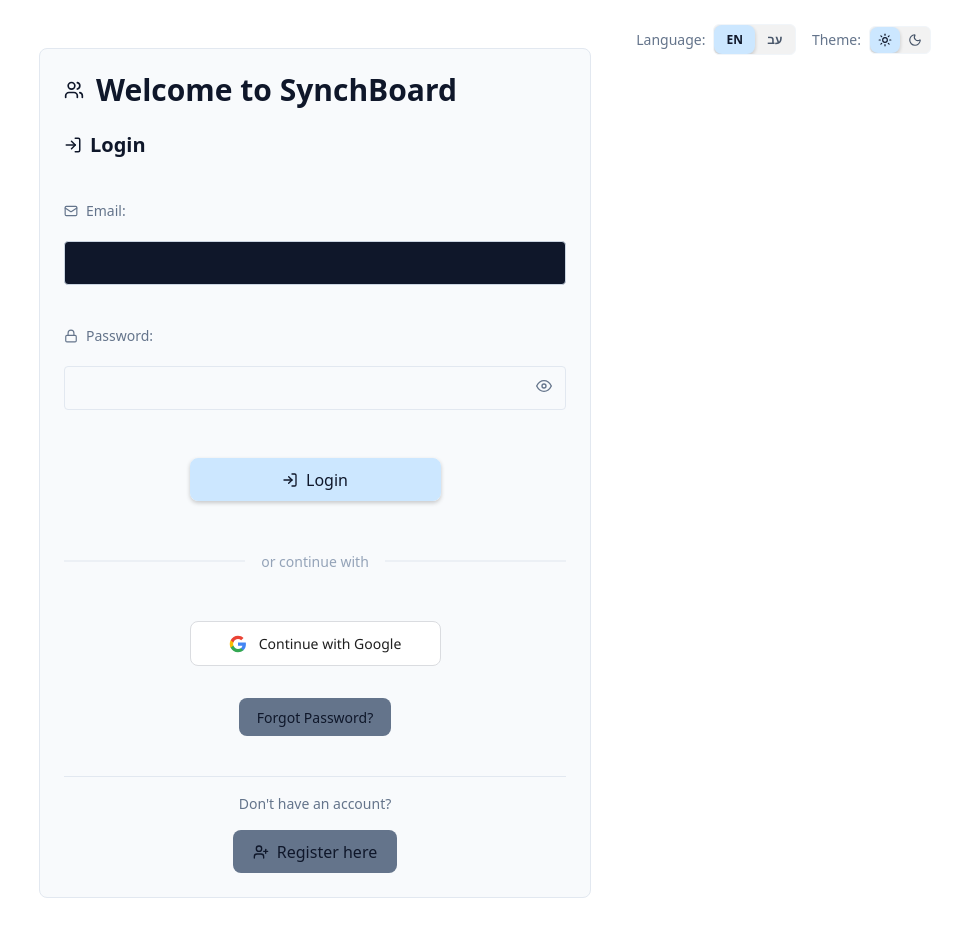
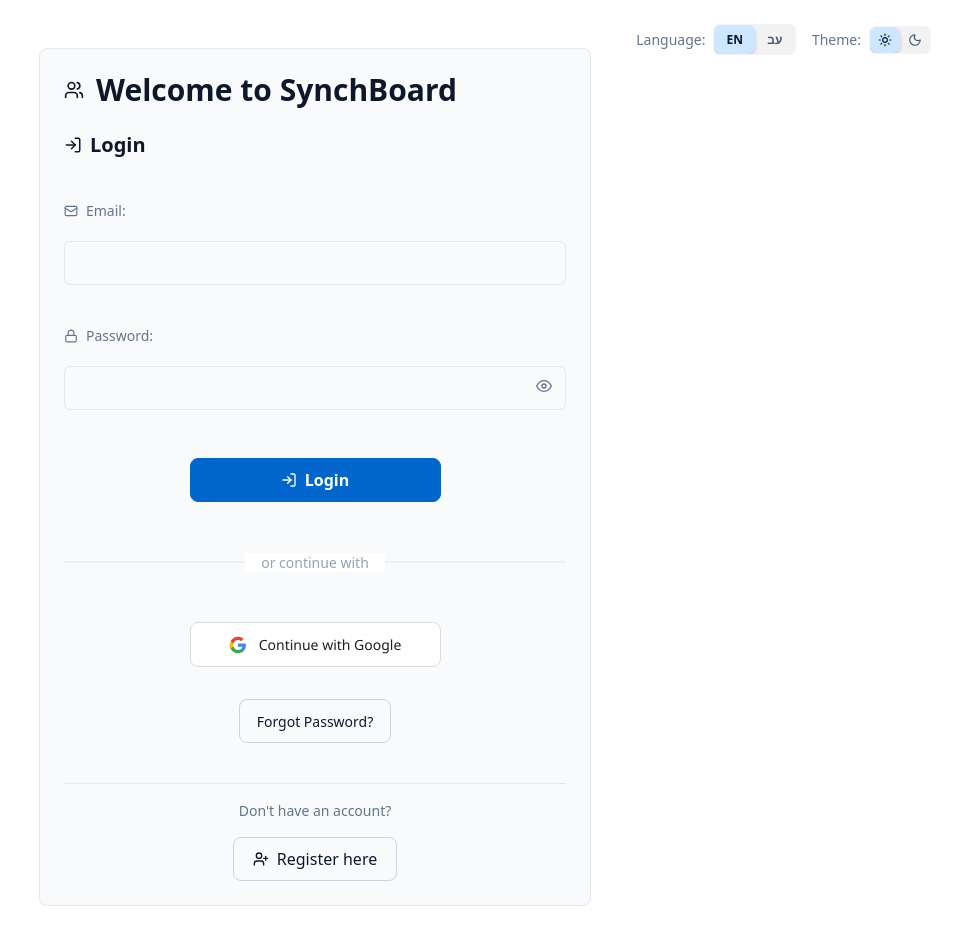
Before and after one commit to sagi-menahem/SynchBoard, a React (Vite) app in the folder frontend/: page /auth in a window 1280 px wide. Shown: the top 944 px of the page, without its empty margins (325-1280 px from the left). Built offline with nearby package versions, Linux system fonts and the light colour scheme; no server answers.

Commit message:
refactor: update button styles for improved accessibility and consistency; adjust input styles for better usability

```diff
--- a/frontend/src/features/auth/components/LoginForm.module.scss
+++ b/frontend/src/features/auth/components/LoginForm.module.scss
@@ -43,13 +43,13 @@
     left: 0;
     right: 0;
     height: 1px;
-    background: theme.$border-primary;
+    background: theme.$border;
     transform: translateY(-50%);
 }
 
 .dividerText {
     position: relative;
-    background: theme.$background-secondary;
+    background: theme.$surface-elevated;
     padding: 0 1rem;
     color: theme.$text-disabled;
     font-size: 0.875rem;
--- a/frontend/src/shared/ui/components/forms/Button.module.scss
+++ b/frontend/src/shared/ui/components/forms/Button.module.scss
@@ -3,53 +3,68 @@
 .base {
     @include theme.button-base;
     @include theme.button-transition;
+    @include theme.button-disabled;
 }
 
 .base svg {
     flex-shrink: 0;
 }
 
-.base:hover {
-    border-color: theme.$primary-color;
+// PRIMARY BUTTON - Vibrant blue for main actions (Login, Save, Create, etc.)
+.primary {
+    background-color: theme.$primary;
+    color: #ffffff;
+    border-color: theme.$primary;
+    font-weight: 600;
+
+    &:hover:not(:disabled) {
+        background-color: theme.$primary-hover;
+        border-color: theme.$primary-hover;
+        transform: translateY(-1px);
+        box-shadow: 0 4px 12px theme.$primary-light;
     }
 
-.base:disabled {
-    @include theme.button-disabled;
-    background-color: theme.$border-primary;
-    border-color: transparent;
+    &:active:not(:disabled) {
+        transform: translateY(0);
+        box-shadow: 0 2px 8px theme.$primary-light;
+    }
 }
 
-.primary {
-    background: linear-gradient(135deg, theme.$overlay-primary-30, theme.$overlay-primary-20);
-    color: theme.$text-primary;
-    border-color: theme.$overlay-primary-40;
-    @include theme.shadow-light;
+// DESTRUCTIVE BUTTON - Red for dangerous actions (Delete, Logout, etc.)
+.destructive {
+    background-color: theme.$error;
+    color: #ffffff;
+    border-color: theme.$error;
+    font-weight: 600;
+
+    &:hover:not(:disabled) {
+        background-color: #b91c1c;
+        border-color: #b91c1c;
+        transform: translateY(-1px);
+        box-shadow: 0 4px 12px theme.$error-light;
     }
 
-.primary:hover:not(:disabled) {
-    background: linear-gradient(135deg, theme.$overlay-primary-40, theme.$overlay-primary-30);
-    border-color: theme.$overlay-primary-60;
-    @include theme.shadow-medium;
+    &:active:not(:disabled) {
+        transform: translateY(0);
+        box-shadow: 0 2px 8px theme.$error-light;
+    }
 }
 
+// SECONDARY BUTTON - Subtle for supporting actions (Cancel, Change Picture, etc.)
 .secondary {
-    background-color: theme.$secondary;
+    background-color: theme.$surface;
     color: theme.$text-primary;
+    border-color: theme.$border-strong;
+
+    &:hover:not(:disabled) {
+        background-color: theme.$surface-hover;
+        border-color: theme.$border-strong;
+        transform: translateY(-1px);
+        box-shadow: 0 2px 8px theme.$overlay-light;
     }
 
-.secondary:hover:not(:disabled) {
-    background-color: theme.$secondary-hover;
+    &:active:not(:disabled) {
+        transform: translateY(0);
+        box-shadow: 0 1px 4px theme.$overlay-light;
     }
-
-.destructive {
-    background: linear-gradient(135deg, theme.$overlay-danger-30, theme.$overlay-danger-20);
-    color: theme.$text-primary;
-    border-color: theme.$overlay-danger-40;
-    @include theme.shadow-light;
 }
-
-.destructive:hover:not(:disabled) {
-    background: linear-gradient(135deg, theme.$overlay-danger-40, theme.$overlay-danger-30);
-    border-color: theme.$overlay-danger-60;
-    @include theme.shadow-medium;
-}
--- a/frontend/src/shared/ui/components/forms/Input.module.scss
+++ b/frontend/src/shared/ui/components/forms/Input.module.scss
@@ -5,10 +5,6 @@
     @include theme.input-focus;
     margin-top: 4px;
     padding: 10px;
-    @include theme.rounded-small;
-    background-color: theme.$text-dark;
-    border: 1px solid theme.$border-secondary;
-    color: theme.$text-primary;
 }
 
 .input[type="date"] {
--- a/frontend/src/shared/ui/components/forms/PasswordInput.module.scss
+++ b/frontend/src/shared/ui/components/forms/PasswordInput.module.scss
@@ -12,19 +12,13 @@
   padding-inline-start: 10px;
   padding-inline-end: 40px;
   margin-top: 4px;
-  background-color: theme.$background-secondary;
-  border: 1px solid theme.$border-primary;
-  @include theme.rounded-small;
-  color: theme.$text-primary;
-  @include theme.smooth-transition;
-  text-align: center;
-
   @include theme.input-focus;
 
   &:disabled {
-    background-color: theme.$background-darker;
+    background-color: theme.$surface;
     color: theme.$text-disabled;
     cursor: not-allowed;
+    opacity: 0.6;
   }
 }
 
@@ -43,18 +37,18 @@
   color: theme.$text-muted;
 
   &:hover:not(:disabled) {
-    background-color: theme.$overlay-white-10;
+    background-color: theme.$surface-hover;
     color: theme.$text-secondary;
   }
 
   &:focus {
     outline: none;
-    background-color: theme.$overlay-primary-10;
+    background-color: theme.$primary-light;
     color: theme.$primary;
   }
 
   &:active:not(:disabled) {
-    background-color: theme.$overlay-primary-20;
+    background-color: theme.$primary-light;
     color: theme.$primary;
   }
 
--- a/frontend/src/styles/_mixins.scss
+++ b/frontend/src/styles/_mixins.scss
@@ -67,6 +67,7 @@
 @mixin button-base {
   display: inline-flex;
   align-items: center;
+  justify-content: center;
   gap: 0.5rem;
   padding: 0.6em 1.2em;
   font-size: 1em;
@@ -75,7 +76,10 @@
   cursor: pointer;
   border: 1px solid transparent;
   border-radius: 8px;
-  transition: border-color 0.25s, background-color 0.25s;
+  transition: all 0.2s ease;
+  text-decoration: none;
+  box-sizing: border-box;
+  min-height: 44px;
 }
 
 @mixin button-group {
@@ -96,6 +100,26 @@
   color: var(--color-text-primary);
   font-family: inherit;
   font-size: inherit;
+  transition: border-color 0.2s ease, box-shadow 0.2s ease;
+
+  // Autofill overrides for browser compatibility
+  &:-webkit-autofill,
+  &:-webkit-autofill:hover,
+  &:-webkit-autofill:focus {
+    -webkit-text-fill-color: var(--color-text-primary) !important;
+    -webkit-box-shadow: 0 0 0px 1000px var(--color-surface) inset !important;
+    box-shadow: 0 0 0px 1000px var(--color-surface) inset !important;
+    background-color: var(--color-surface) !important;
+    border-color: var(--color-border) !important;
+  }
+
+  &:disabled {
+    background-color: var(--color-surface);
+    color: var(--color-text-disabled);
+    border-color: var(--color-border-light);
+    cursor: not-allowed;
+    opacity: 0.6;
+  }
 }
 
 @mixin input-focus {
```
Lines whose indentation alone changed are shown as unchanged.
